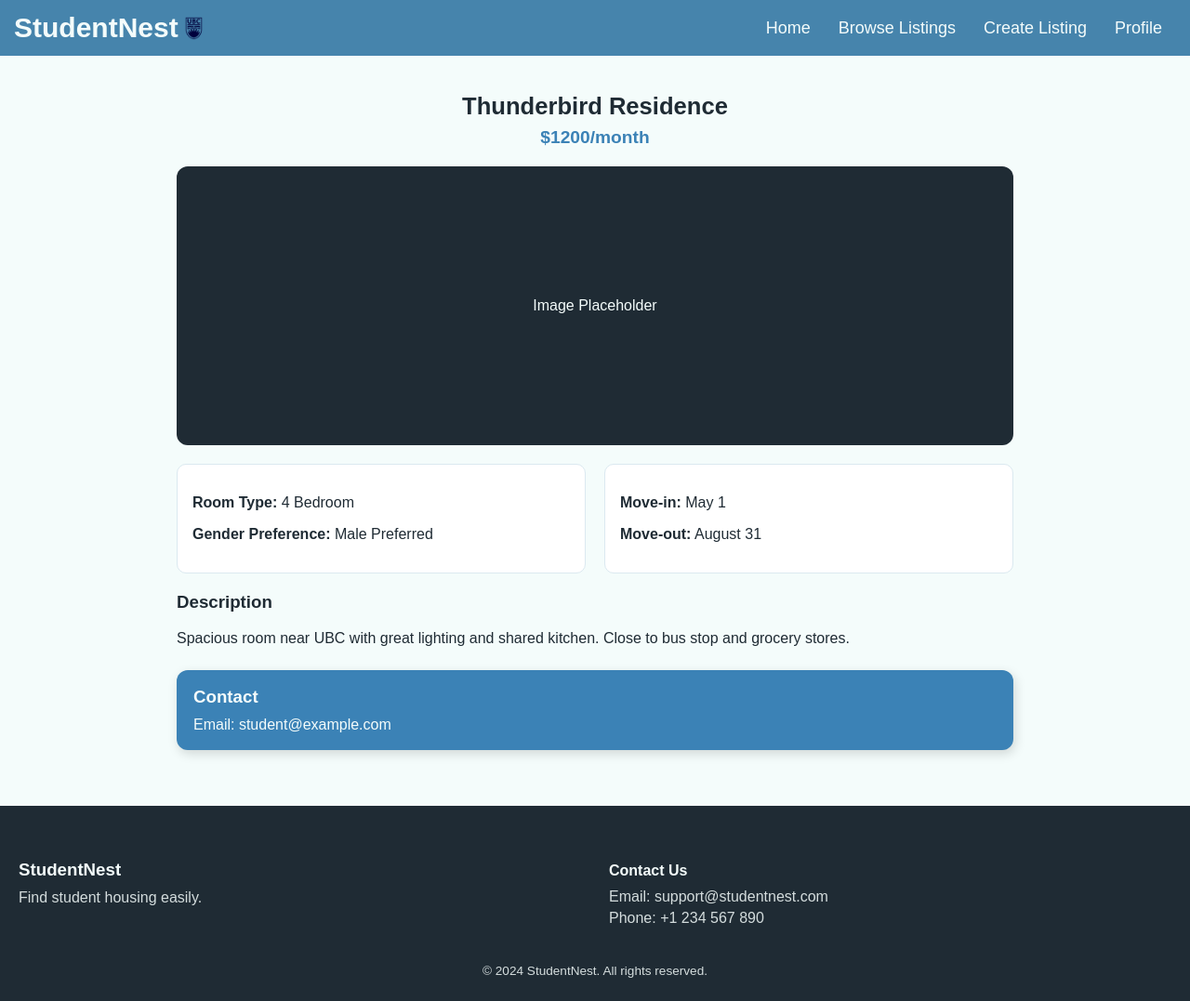
After one commit to riya2117/ubc-housing-platform, a Flask app: page /listing-details in a window 1280 px wide. The commit adds this page. Shown: the whole page at 93% size. Run offline with Flask 3, Linux system fonts and the light colour scheme.

Commit message:
Finish HTML structure and styling for listings and listing-details pages

```diff
--- a/app.py
+++ b/app.py
@@ -10,9 +10,13 @@ def home():
 def listings():
     return render_template("listings.html")
 
-@app.route("/create")
-def create():
+@app.route("/create-listing")
+def create_listing():
     return render_template("create-listing.html")
+
+@app.route("/listing-details")
+def listing_details():
+    return render_template("listing-details.html")
 
 if __name__ == "__main__":
     app.run(debug=True)
--- a/static/styles.css
+++ b/static/styles.css
@@ -46,7 +46,6 @@ body {
 
     background-color: #4684ac;
     color: #F4FCFB;
-    background-color: #4684ac;
 }
 
 .left-navbar {
@@ -284,3 +283,168 @@ body {
     box-shadow: 4px 6px 12px rgba(0,0,0,0.4);
     transform: translateY(-2px);
 }
+
+/* ---------- LISTINGS PAGE ---------- */
+
+.listings-container {
+    display: flex;
+    flex-flow: row wrap;
+    justify-content: center;
+    gap: 35px;
+    margin: 40px auto 60px;
+    width: 90%;
+}
+
+.listing-card {
+    text-decoration: none;
+    width: 300px;
+
+    background-color: #1f2b34;
+    color: #F4FCFB;
+
+    border-radius: 12px;
+    overflow: hidden;
+
+    box-shadow: 2px 3px 6px rgba(0,0,0,0.2);
+    cursor: pointer;
+
+    transition: all 0.3s ease;
+}
+
+.listing-card:hover {
+    box-shadow: 4px 6px 12px rgba(0,0,0,0.4);
+    transform: translateY(-3px);
+}
+
+.listing-image {
+    width: 100%;
+    height: 180px;
+
+    display: flex;
+    justify-content: center;
+    align-items: center;
+    font-weight: 600;
+    border-bottom: 2px solid #5a95bb;
+}
+
+.listing-content {
+    padding: 16px 18px 18px;
+}
+
+.listing-content h3 {
+    text-align: center;
+    margin-top: 5px;
+    margin-bottom: 16px;
+    font-weight: 700;
+    font-size: 1.2rem;
+}
+
+.listing-content p {
+    margin: 6px 0;
+    font-size: 0.9rem;
+    opacity: 0.85;
+}
+
+.listing-content .view-btn {
+    margin-top: 15px;
+    width: 100%;
+    height: 45px;
+    border-radius: 8px;
+
+    background-color: #5a95bb;
+    color: #F4FCFB;
+
+    display: flex;
+    align-items: center;
+    justify-content: center;
+    font-size: 1rem;
+    font-weight: 600;
+
+    cursor: pointer;
+    transition: all 0.2s ease;
+}
+
+.listing-content .view-btn:hover {
+    background-color: #3b82b6;
+    box-shadow: 4px 6px 12px rgba(0,0,0,0.2);
+    transform: scale(1.02);
+}
+
+/* ---------- LISTING DETAILS PAGE ---------- */
+
+.listing-page {
+    width: 90%;
+    max-width: 900px;
+    margin: 40px auto;
+    color: #1f2b34;
+}
+
+.listing-hero {
+    text-align: center;
+    margin-bottom: 20px;
+}
+
+.listing-hero h2 {
+    font-size: 1.6rem;
+    margin-bottom: 8px;
+}
+
+.price {
+    margin-top: 0;
+    font-size: 1.2rem;
+    color: #3b82b6;
+}
+
+.listing-image-large {
+    width: 100%;
+    height: 300px;
+    background-color: #1f2b34;
+    color: #F4FCFB;
+
+    display: flex;
+    align-items: center;
+    justify-content: center;
+
+    border-radius: 12px;
+    margin-bottom: 20px;
+}
+
+.listing-info {
+    display: flex;
+    gap: 20px;
+    margin-bottom: 20px;
+}
+
+.info-box {
+    flex: 1;
+    background-color: #ffffff;
+    border: 1px solid #dbe9f0;
+    padding: 16px;
+    border-radius: 10px;
+}
+
+.listing-description {
+    margin-bottom: 20px;
+}
+
+.contact-card {
+    margin-top: 25px;
+    padding: 18px;
+
+    background-color: #3b82b6;
+    color: #F4FCFB;
+
+    border-radius: 12px;
+
+    box-shadow: 2px 4px 12px rgba(0,0,0,0.15);
+}
+
+.contact-card h3 {
+    margin-top: 0;
+    margin-bottom: 10px;
+}
+
+.contact-card p {
+    margin-top: 0;
+    margin-bottom: 0;
+}
--- a/templates/create-listing.html
+++ b/templates/create-listing.html
@@ -18,7 +18,7 @@
             <div class="right-navbar">
                 <a href="/">Home</a>
                 <a href="/listings">Browse Listings</a>
-                <a href="/create">Create Listing</a>
+                <a href="/create-listing">Create Listing</a>
                 <a href="/profile">Profile</a>
             </div>
         </nav>
--- a/templates/index.html
+++ b/templates/index.html
@@ -18,7 +18,7 @@
             <div class="right-navbar">
                 <a href="/">Home</a>
                 <a href="/listings">Browse Listings</a>
-                <a href="/create">Create Listing</a>
+                <a href="/create-listing">Create Listing</a>
                 <a href="/profile">Profile</a>
             </div>
         </nav>
--- /dev/null
+++ b/templates/listing-details.html
@@ -0,0 +1,80 @@
+<!DOCTYPE html>
+<html lang="en">
+<head>
+    <meta charset="UTF-8">
+    <meta name="viewport" content="width=device-width, initial-scale=1.0">
+    <title>Listing Details | StudentNest</title>
+    <meta name="description" content="Find student housing, rooms, and rentals easily.">
+    <link rel="icon" href="{{ url_for('static', filename='favicon.png') }}">
+    <link rel="stylesheet" href="{{ url_for('static', filename='styles.css') }}">
+</head>
+<body>
+    <header>
+        <nav aria-label="Main navigation" class="navbar">
+            <div class="left-navbar">
+                <h1 id="title">StudentNest</h1>
+                <img id="logo" src="{{ url_for('static', filename='logo.png') }}" alt="StudentNest Logo">
+            </div>
+            <div class="right-navbar">
+                <a href="/">Home</a>
+                <a href="/listings">Browse Listings</a>
+                <a href="/create-listing">Create Listing</a>
+                <a href="/profile">Profile</a>
+            </div>
+        </nav>
+    </header>
+
+    <main class="listing-page">
+        <div class="listing-hero">
+            <h2>Thunderbird Residence</h2>
+            <p class="price"><strong>$1200/month</strong></p>
+        </div>
+
+        <div class="listing-image-large">
+            Image Placeholder
+        </div>
+
+        <div class="listing-info">
+
+            <div class="info-box">
+                <p><strong>Room Type:</strong> 4 Bedroom</p>
+                <p><strong>Gender Preference:</strong> Male Preferred</p>
+            </div>
+
+            <div class="info-box">
+                <p><strong>Move-in:</strong> May 1</p>
+                <p><strong>Move-out:</strong> August 31</p>
+            </div>
+
+        </div>
+
+        <div class="listing-description">
+            <h3>Description</h3>
+            <p>
+                Spacious room near UBC with great lighting and shared kitchen.
+                Close to bus stop and grocery stores.
+            </p>
+        </div>
+
+        <div class="contact-card">
+            <h3>Contact</h3>
+            <p>Email: student@example.com</p>
+        </div>
+    </main>
+
+    <footer class="footer">
+        <div class="footer-brand">
+            <h3>StudentNest</h3>
+            <p>Find student housing easily.</p>
+        </div>
+
+        <div class="footer-contact">
+            <h4>Contact Us</h4>
+            <p>Email: support@studentnest.com</p>
+            <p>Phone: +1 234 567 890</p>
+        </div>
+
+        <p class="copyright">&copy; 2024 StudentNest. All rights reserved.</p>
+    </footer>
+</body>
+</html>
```
Also changed, not shown: templates/listings.html (+79 -6 lines).
